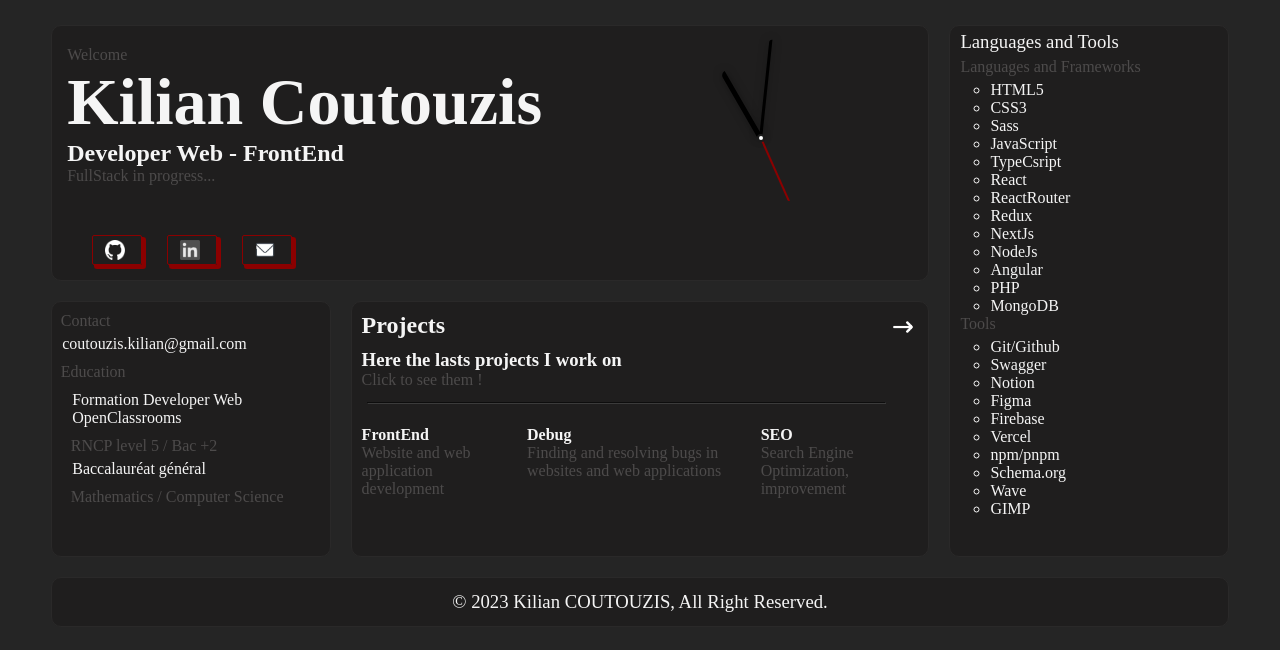
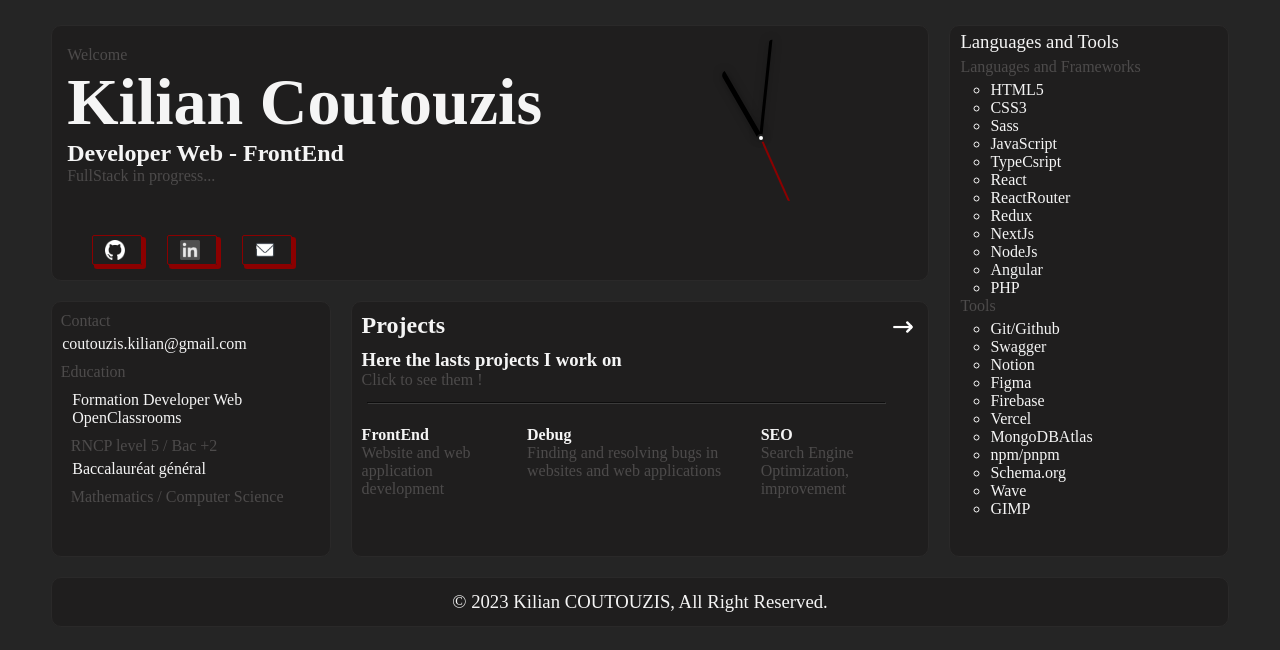
Before and after one commit to Epouvaantail/portfolio, a React (Create React App) app: page / in a window 1280 px wide. Shown: the top 650 px of the page. Built offline with nearby package versions, Linux system fonts and the light colour scheme; a web font is replaced by a local one.

Commit message:
Update Home.js

```diff
--- a/src/pages/Home.js
+++ b/src/pages/Home.js
@@ -131,7 +131,6 @@ function Home() {
   						    <li>NodeJs</li>
                   <li>Angular</li>
                   <li>PHP</li>
-                  <li>MongoDB</li>
   					    </ul>
               </article>
               <article>
@@ -143,6 +142,7 @@ function Home() {
   					      <li>Figma</li>
   					      <li>Firebase</li>
   					      <li>Vercel</li>
+                  <li>MongoDBAtlas</li>
   					      <li>npm/pnpm</li>
   					      <li>Schema.org</li>
   					      <li>Wave</li>
```
